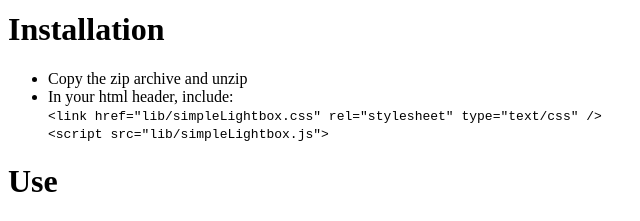
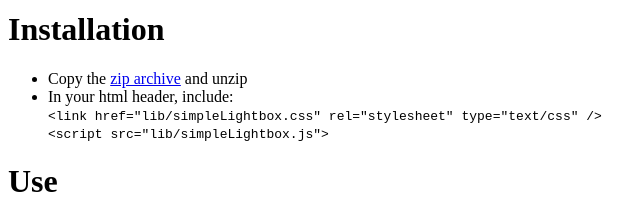
Before and after one commit to kobben/simpleLightbox, a plain HTML site: page index.html in a window 1280 px wide. Shown: the part 315-536 px from the top of the page, 0-640 px from the left. Drawn offline with Linux system fonts and the light colour scheme.

Commit message:
V1.1: added some installation and use info.

```diff
--- a/index.html
+++ b/index.html
@@ -34,7 +34,7 @@
     Licensed under a Creative Commons Attribution-NonCommercial-ShareAlike 3.0 License (see http://creativecommons.org/licenses/by-nc-sa/3.0/)
     <h1>Installation</h1>
     <ul>
-        <li>Copy the zip archive and unzip</li>
+        <li>Copy the <a href="simpleLightbox.zip">zip archive</a> and unzip</li>
         <li>In your html header, include:
             <code ><br>
                 &lt;link href="lib/simpleLightbox.css" rel="stylesheet" type="text/css" /><br>
```
